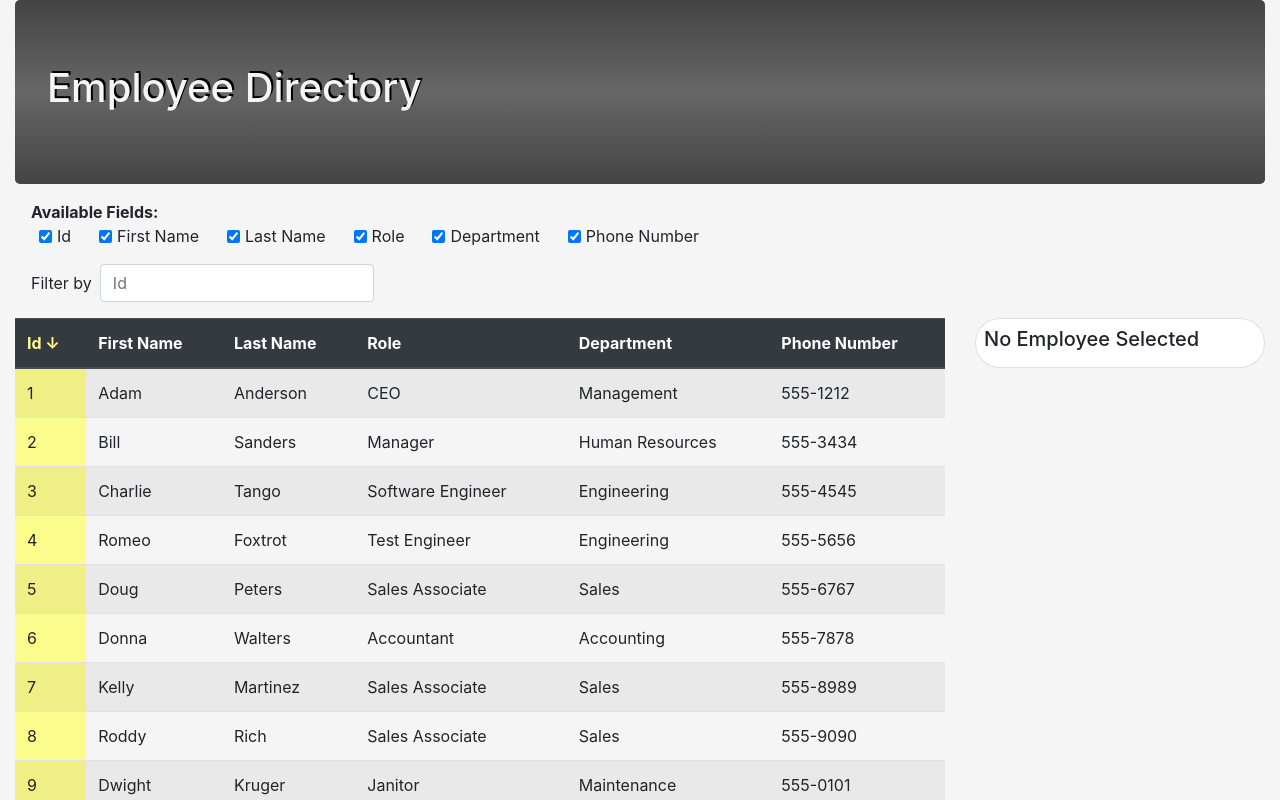
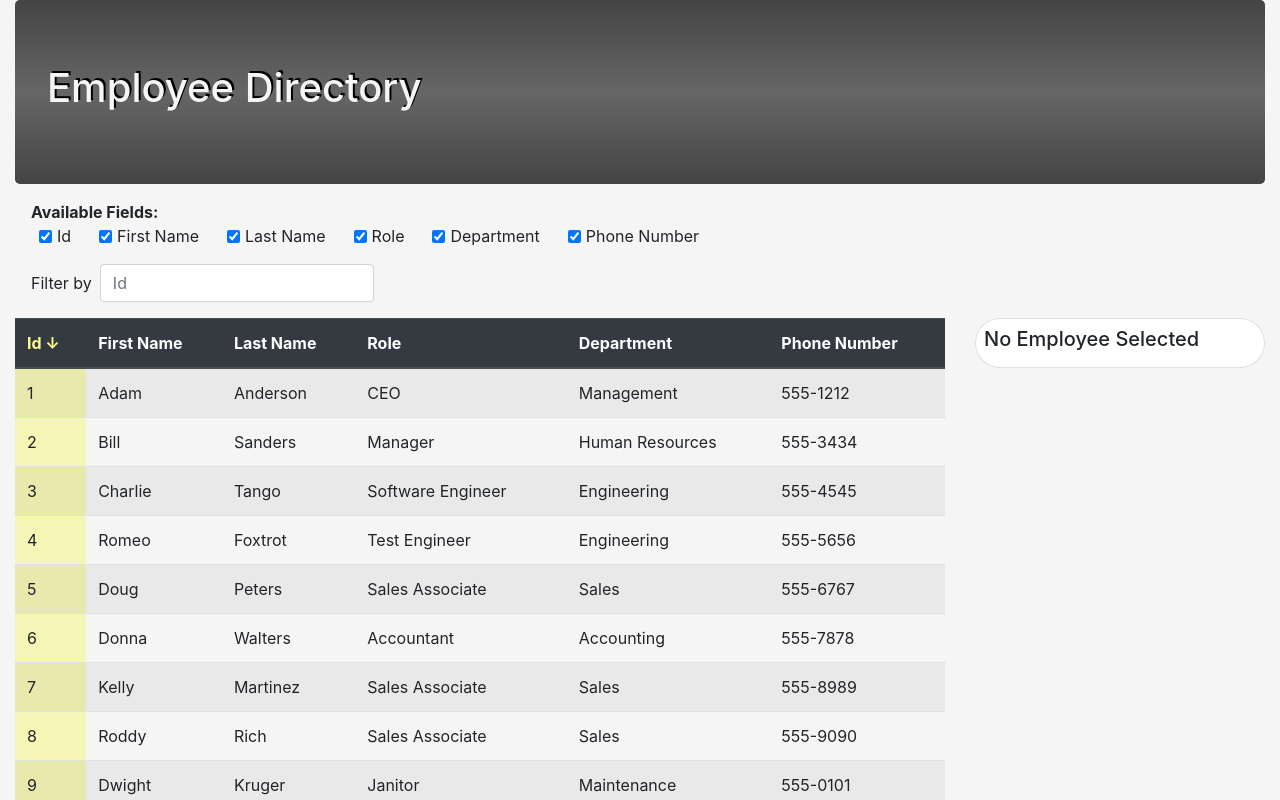
Before and after one commit to kgeary/react-directory, a React (Create React App) app: page / in a window 1280 px wide. Shown: the top 800 px of the page. Built offline with nearby package versions, Linux system fonts and the light colour scheme.

Commit message:
Updated readme.  toned down the active col color

```diff
--- a/src/components/Table/table.css
+++ b/src/components/Table/table.css
@@ -3,7 +3,7 @@ th.active.asc, th.active.desc {
 }
 
 col.active {
-  background-color: rgb(252, 252, 141);
+  background-color: rgb(245, 245, 182);
 }
 
 .active.asc::after {
```
Also changed, not shown: screenshot.png (added), 1 other file (tests, documents, lock files or other folders).
